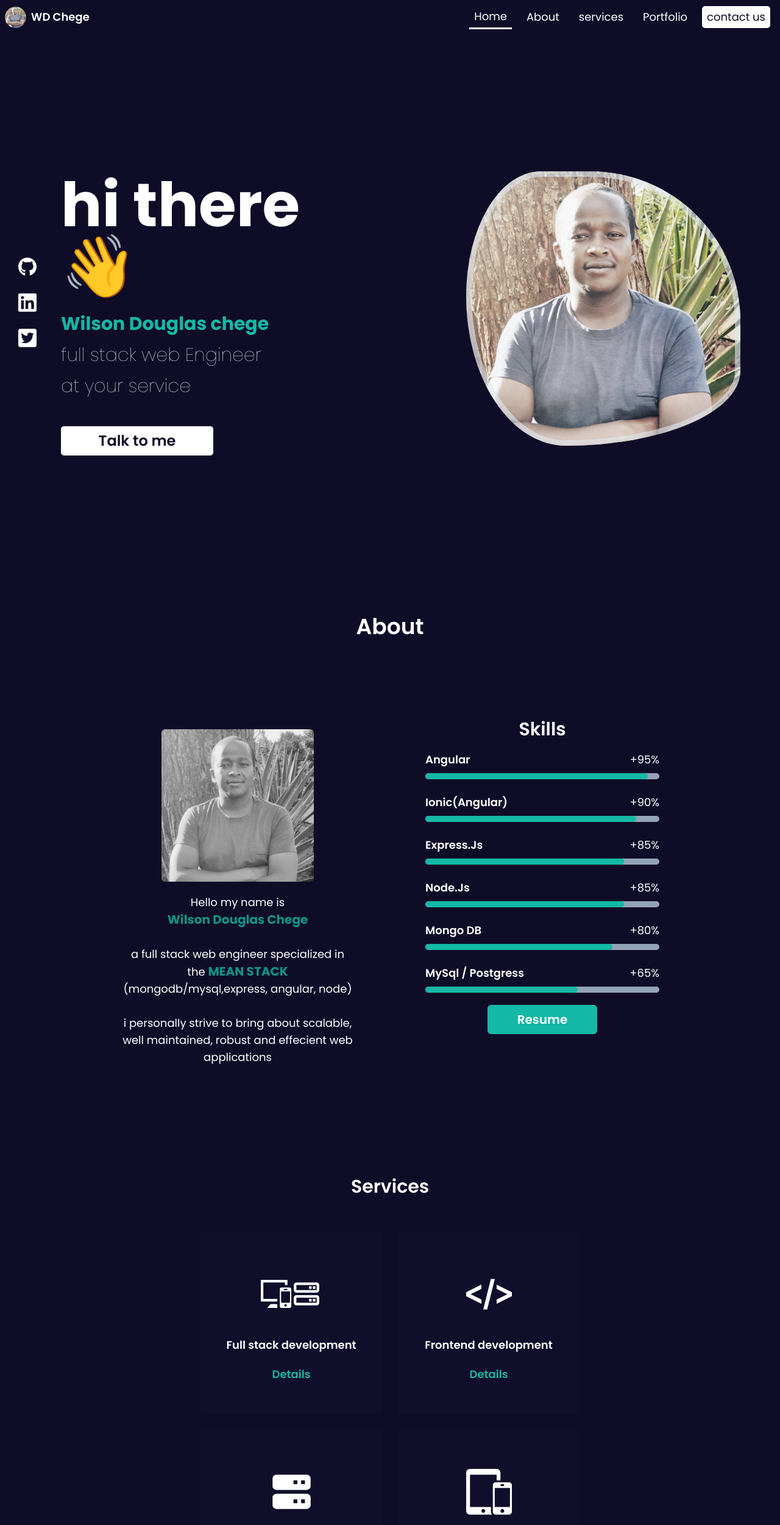
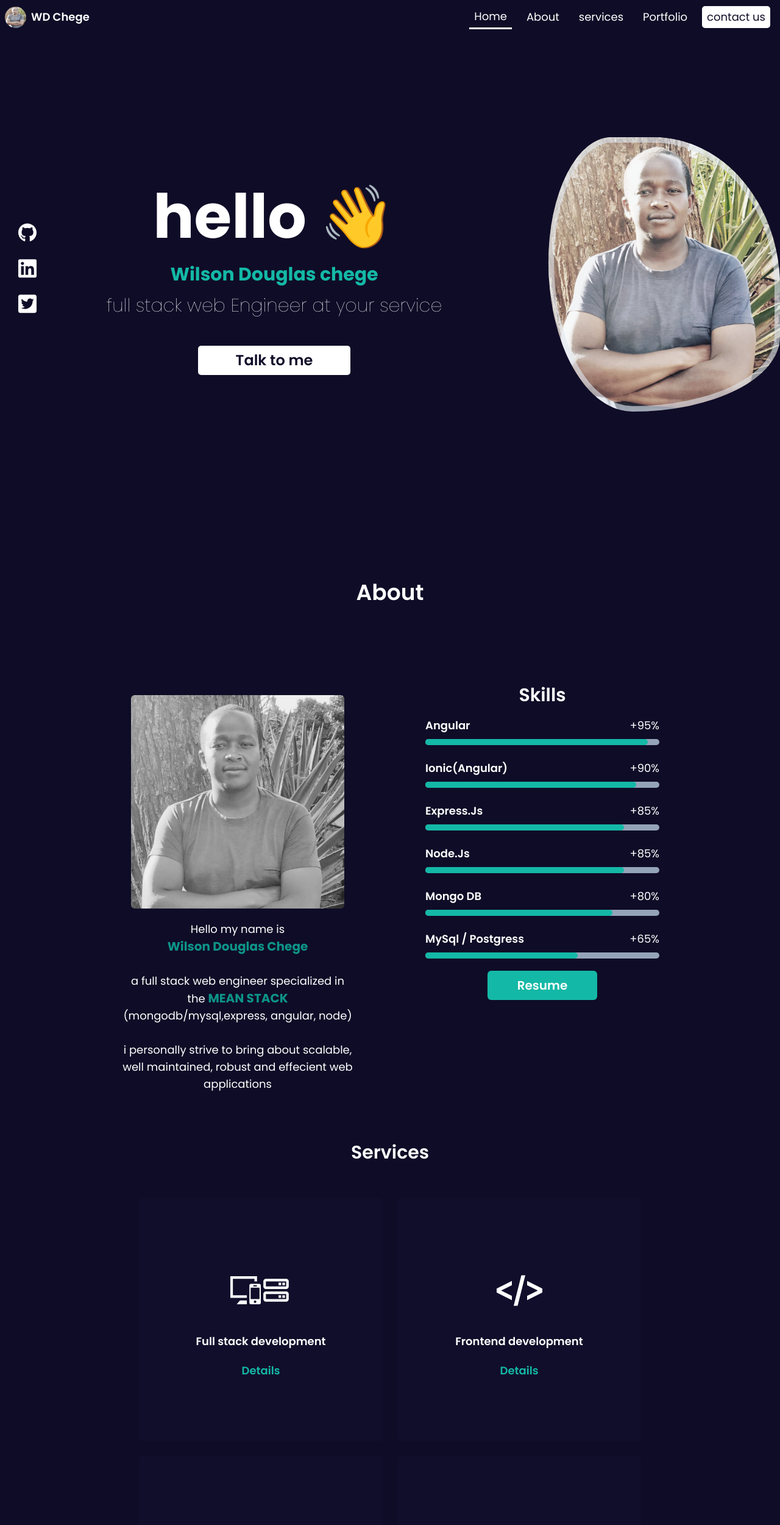
Before and after one commit to LSAfrika/Lstudiosafrika, an Angular app: page / in a window 1280 px wide. Shown: the top 2501 px of the page at 61% size. Built offline with nearby package versions, Linux system fonts and the light colour scheme.

Commit message:
refactored xl breakpoint ui

```diff
--- a/src/app/app.component.html
+++ b/src/app/app.component.html
@@ -59,7 +59,7 @@
 
       <div class="avatar"></div>
     <div class=" mobileherowrapper">
-<h3 class="welcomemobile">hi there 👋
+<h3 class="welcomemobile">hello  👋
 </h3>
 
 <div class="intro">
@@ -82,7 +82,7 @@
 
 
       <!-- <div class="caption"> You conceptualize it we realize it<br></div> -->
-      <button (click)="scrolltocontent('contacts')"> Talk to me</button>
+      <button class="talktomebtn" (click)="scrolltocontent('contacts')"> Talk to me</button>
     </div>
 
     <!-- <div class="svgs"> -->
@@ -390,7 +390,7 @@
           d="M3 8l7.89 5.26a2 2 0 002.22 0L21 8M5 19h14a2 2 0 002-2V7a2 2 0 00-2-2H5a2 2 0 00-2 2v10a2 2 0 002 2z">
         </path>
       </svg>
-      <div>lstudiosafrika@gmail.com</div>
+      <div>chege.douglas@outlook.com</div>
     </div>
 
     <div class="footercontacts copyright">
--- a/src/app/app.component.scss
+++ b/src/app/app.component.scss
@@ -217,7 +217,7 @@ div{
 }
 
 .home {
-  @apply mt-[56px]  min-h-screen h-fit pt-[60px] text-white font-bold relative   flex-col justify-start items-center
+  @apply mt-[56px] lg:mt-0  min-h-screen h-fit pt-[60px] text-white font-bold relative   flex-col justify-start items-center
 
 lg:flex-row
   ;
@@ -239,17 +239,21 @@ lg:flex-row
 
 
   .mobileherowrapper {
-    @apply flex flex-col justify-start items-center relative z-30 lg:w-full lg:max-w-[600px] xl:items-start lg:pl-20 xl:pl-[100px];
+    @apply flex flex-col justify-start items-center relative z-30
+    lg:w-full lg:max-w-[600px] xl:max-w-[800px] xl:items-center lg:pl-20 xl:pl-[100px];
 
     .welcomemobile{
       @apply text-5xl mb-5 xl:text-[100px]
     }
 .intro{
-  @apply max-w-[350px] font-light text-center text-xl xl:text-3xl xl:text-left;
+  @apply max-w-[350px] font-light text-center text-xl xl:text-3xl xl:max-w-[800px] xl:text-center;
   line-height: 1.7;
   strong{
     @apply text-teal-500 font-bold text-xl xl:text-3xl
   }
+}
+.talktomebtn{
+  // @apply ml-[50px]
 }
 
 .projectq{
@@ -351,7 +355,8 @@ lg:flex-row
 
 }
 .avatar{
-  @apply max-w-[200px] max-h-[200px] min-w-[200px] bg-cover overflow-hidden min-h-[200px] bg-slate-200 rounded-md mt-5 mx-auto mb-5;
+  @apply max-w-[200px] max-h-[200px] min-w-[200px]
+   bg-cover overflow-hidden min-h-[200px] bg-slate-200 rounded-md mt-5 mx-auto mb-5;
   background-image: url('../assets/me2.JPG')
 }
 .skillcontainer{
@@ -420,7 +425,10 @@ lg:flex-row
   @apply relative h-fit  bg-[#0f0c27]  lg:min-h-[50vh] lg:pl-[200px]  lg:pr-[200px] lg:gap-5;
 
 .servicecontainer{
-  @apply w-[85%] max-w-[300px] bg-[#110e2b]  mt-5 min-h-[300px] h-[300px]  lg:mt-0  flex flex-col rounded-md lg:max-w-[300px] lg:min-h-[300px]
+  @apply w-[85%] max-w-[300px] bg-[#110e2b]
+   mt-5 min-h-[300px] h-[300px]  lg:mt-0  flex flex-col rounded-md lg:max-w-[300px] lg:min-h-[300px]
+
+   xl:min-h-[400px] xl:min-w-[400px]
   justify-center items-center;
   .serviceicon{
     @apply min-w-[100px] h-[100px]  w-fit flex justify-center items-center;
@@ -1331,6 +1339,7 @@ span{
       @apply row-start-2 row-end-4 col-start-1 col-end-2    ;
       .avatar{
         @apply max-w-[250px] max-h-[250px] min-h-[250px] min-w-[250px]
+        xl:max-w-[350px] xl:max-h-[350px] xl:min-h-[350px] xl:min-w-[350px]
       }
       p{
         @apply text-lg h-fit
@@ -1351,6 +1360,20 @@ span{
   }
 }
 
+@media screen and (min-width: 1280px) {
+.portfolio{
+  // @apply min
+
+  .project{
+    @apply min-w-[300px] min-h-[300px]
+  }
+}
+.cardprojects{
+  @apply max-w-[1200px];
+
+
+}
+}
 @keyframes borderradius {
   0%{
     border-radius: 60% 40% 30% 70%/60% 30% 70% 40%;
```
